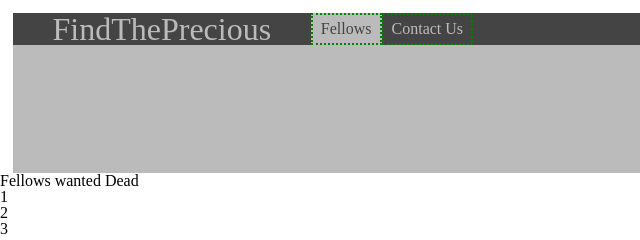
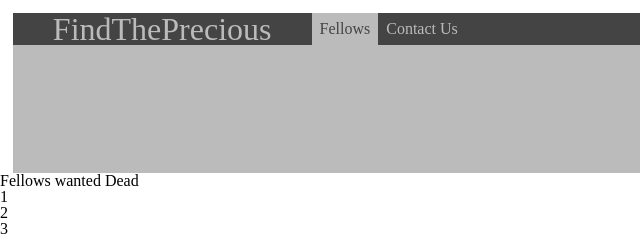
Before and after one commit to LoicBrassart/lc-findThePrecious, a plain HTML site: page index.html in a window 1280 px wide. Shown: the top 240 px of the page, 0-640 px from the left. Drawn offline with Linux system fonts and the light colour scheme.

Commit message:
Removed artifact css property

```diff
--- a/index.css
+++ b/index.css
@@ -21,7 +21,6 @@ h1 {
   display: flex;
 }
 nav > ul > * {
-  border: 2px dotted green;
   padding: 0.5em;
 }
 nav > ul {
```
